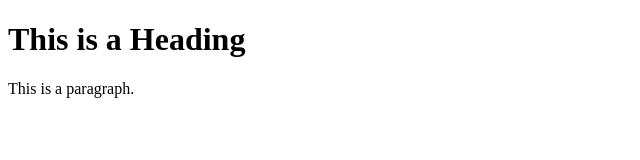
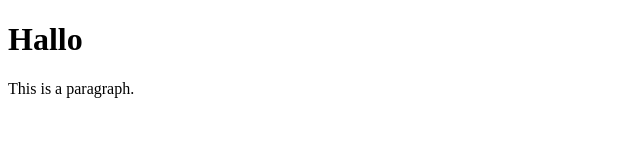
Before and after one commit to sbata1984/Portfolio, a plain HTML site: page index.html in a window 1280 px wide. Shown: the whole page, without its empty margins (0-640 px from the left). Drawn offline with Linux system fonts and the light colour scheme.

Commit message:
Update index.html

```diff
--- a/index.html
+++ b/index.html
@@ -5,7 +5,7 @@
 </head>
 <body>
 
-<h1>This is a Heading</h1>
+<h1>Hallo</h1>
 <p>This is a paragraph.</p>
 
 </body>
```
